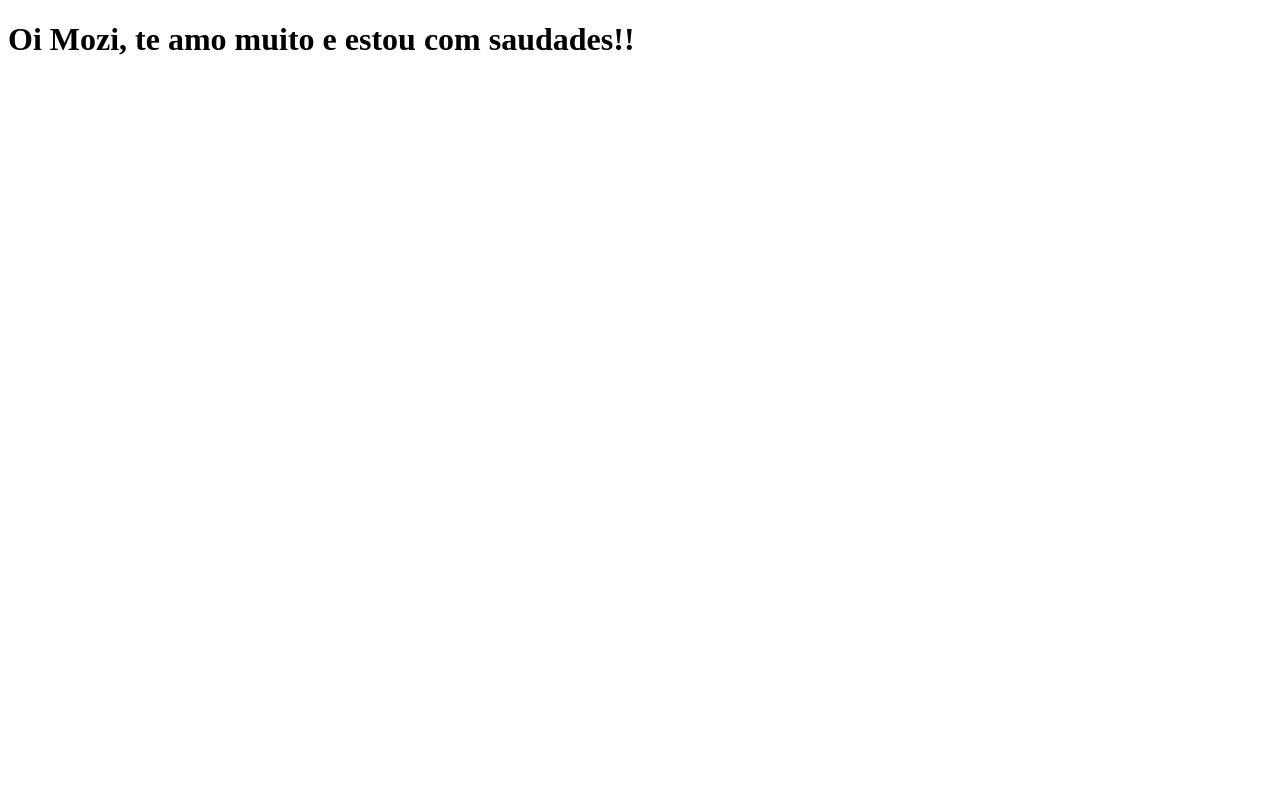
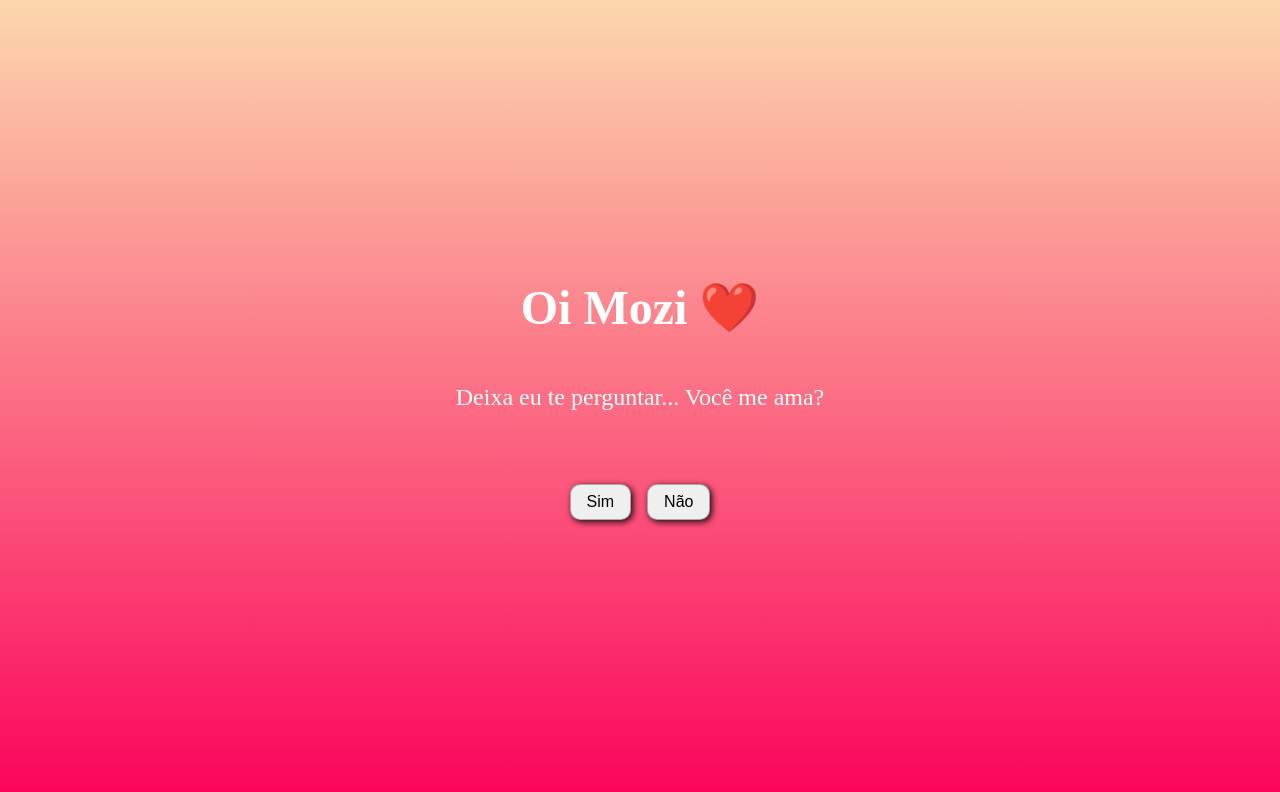
Before and after one commit to GustavoBM-K/clone-tabnews, a Next.js app: page / in a window 1280 px wide. Shown: the top 792 px of the page. Built offline with nearby package versions, Linux system fonts and the light colour scheme.

Commit message:
First Page css

```diff
--- a/pages/index.js
+++ b/pages/index.js
@@ -1,6 +1,109 @@
-function Home() {
-    return <h1>Oi Mozi, te amo muito e estou com saudades!!</h1>
+import { useEffect, useState, useRef } from "react";
 
+export default function Home() {
+  const [noPosition, setNoPosition] = useState({ top: "0px", left: "0px" });
+  const [moved, setMoved] = useState(false);
+  const buttonsRef = useRef(null);
+
+  useEffect(() => {
+    document.body.style.margin = "0";
+    document.body.style.padding = "0";
+    document.body.style.overflowX = "hidden";
+  }, []);
+
+  const moveNoButton = () => {
+    if (!buttonsRef.current) return;
+
+    const container = buttonsRef.current;
+    const button = document.getElementById("no-button");
+
+    const maxLeft = container.offsetWidth - button.offsetWidth;
+    const maxTop = container.offsetHeight - button.offsetHeight;
+
+    const left = Math.random() * maxLeft;
+    const top = Math.random() * maxTop;
+
+    setNoPosition({ top: top + "px", left: left + "px" });
+    setMoved(true);
+  };
+
+  const handleYes = () => {
+    alert("Eu sabia! ❤️ \nTe amo muito mais!");
+  };
+
+  return (
+    <div
+      style={{
+        width: "100%",
+        minHeight: "100dvh",
+        display: "flex",
+        flexDirection: "column",
+        textAlign:"center",
+        alignItems: "center",
+        justifyContent: "center",
+        background:
+          "linear-gradient(to bottom, rgba(252, 215, 173, 1), rgba(251, 3, 91, 1))",
+        gap: "1rem",
+      }}
+    >
+      <h1 style={{ color: "white", fontSize: "3rem", marginBottom: "0.5rem" }}>
+        Oi Mozi ❤️
+      </h1>
+      <p style={{ color: "white", fontSize: "1.5rem", marginBottom: "1.5rem" }}>
+        Deixa eu te perguntar...
+        Você me ama?
+      </p>
+
+      {/* container maior para mais espaço */}
+      <div
+        ref={buttonsRef}
+        style={{
+          display: "flex",
+          gap: "1rem",
+          position: "relative",
+          width: "90%",
+          maxWidth: "500px",
+          height: "100px", // aumenta espaço vertical
+          justifyContent: "center",
+          textAlign:"center",
+          alignItems: "center",
+          border: "1px solid transparent", // só para manter o layout
+        }}
+      >
+        <button
+          onClick={handleYes}
+          style={{
+            padding: "0.5rem 1rem",
+            fontSize: "1rem",
+            border: "1px solid rgba(0,0,0,0.3)", // borda mais suave
+            borderRadius: "10px", // opcional, deixa mais arredondado
+            boxShadow: "2px 2px 6px rgba(0,0,0,0.9)", // sombra sutil
+            cursor: "pointer",
+          }}
+        >
+          Sim
+        </button>
+
+        <button
+          id="no-button"
+          onMouseEnter={moveNoButton} // desktop
+          onClick={moveNoButton}      // celular
+          style={{
+            padding: "0.5rem 1rem",
+            fontSize: "1rem",
+            cursor: "pointer",
+            border: "1px solid rgba(0,0,0,0.3)", // borda mais suave
+            borderRadius: "10px", // opcional, deixa mais arredondado
+            boxShadow: "2px 2px 6px rgba(0,0,0,0.9)", // sombra sutil
+            transition: "top 0.3s, left 0.3s",
+            position: moved ? "absolute" : "static",
+            top: moved ? noPosition.top : undefined,
+            left: moved ? noPosition.left : undefined,
+          }}
+        >
+          Não
+        </button>
+      </div>
+    </div>
+  );
 }
-
-export default Home;
```
